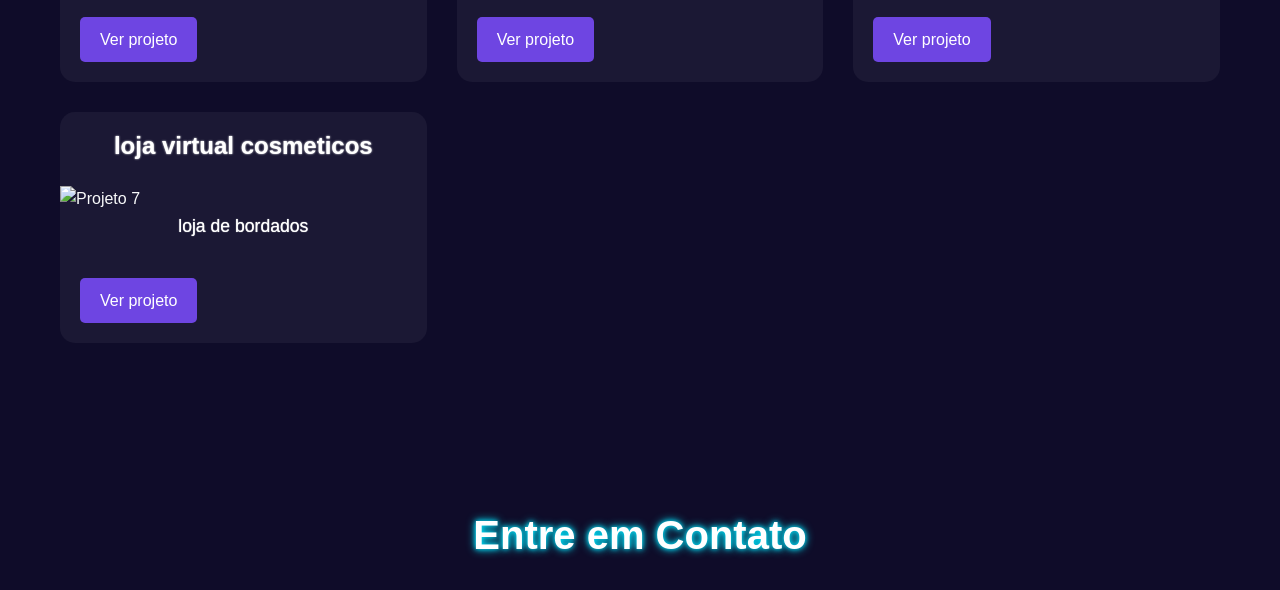
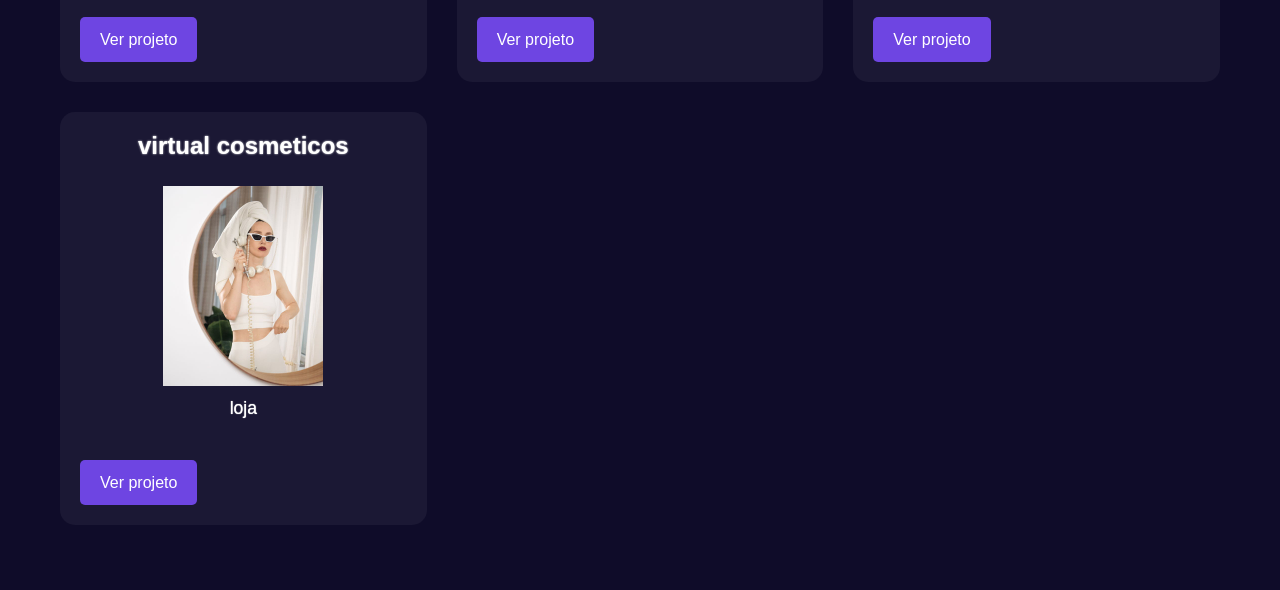
Before and after one commit to devleocarvalho/Portifolio, a plain HTML site: page index.html in a window 1280 px wide. Shown: the part 3263-3853 px from the top of the page. Drawn offline with nearby package versions, Linux system fonts and the light colour scheme.

Commit message:
Update index.html

```diff
--- a/index.html
+++ b/index.html
@@ -181,9 +181,9 @@
                   <a href="https://bordados-eight.vercel.app/" class="project-link">Ver projeto</a>
               </div>
               <div class="project-card">
-                  <h3> loja virtual cosmeticos</h3>
-                  <img src="./" alt="Projeto 7">
-                  <p> loja de bordados</p>
+                  <h3> virtual cosmeticos</h3>
+                  <img src="./assets/contact-bg.jpg" alt="Projeto 7">
+                  <p> loja </p>
                   <a href="https://bordados-eight.vercel.app/" class="project-link">Ver projeto</a>
               </div>
         </div>
```
